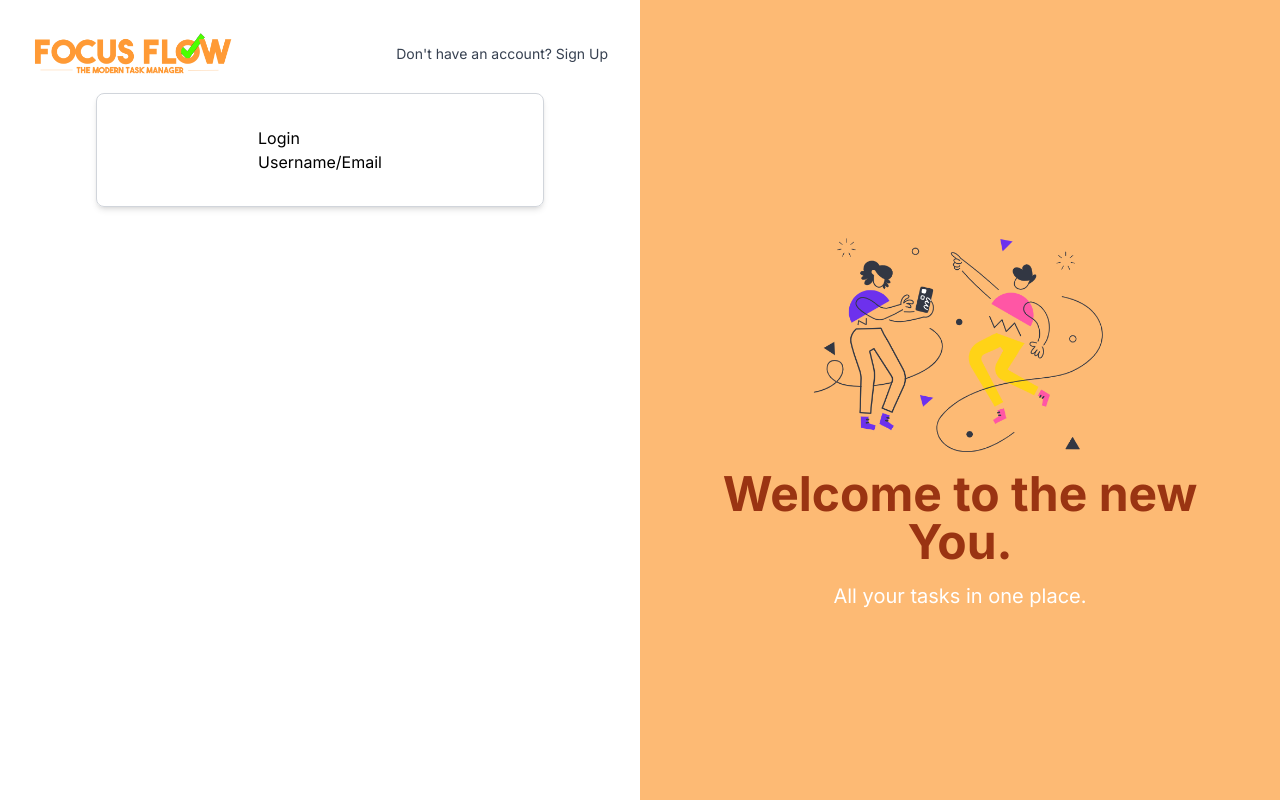
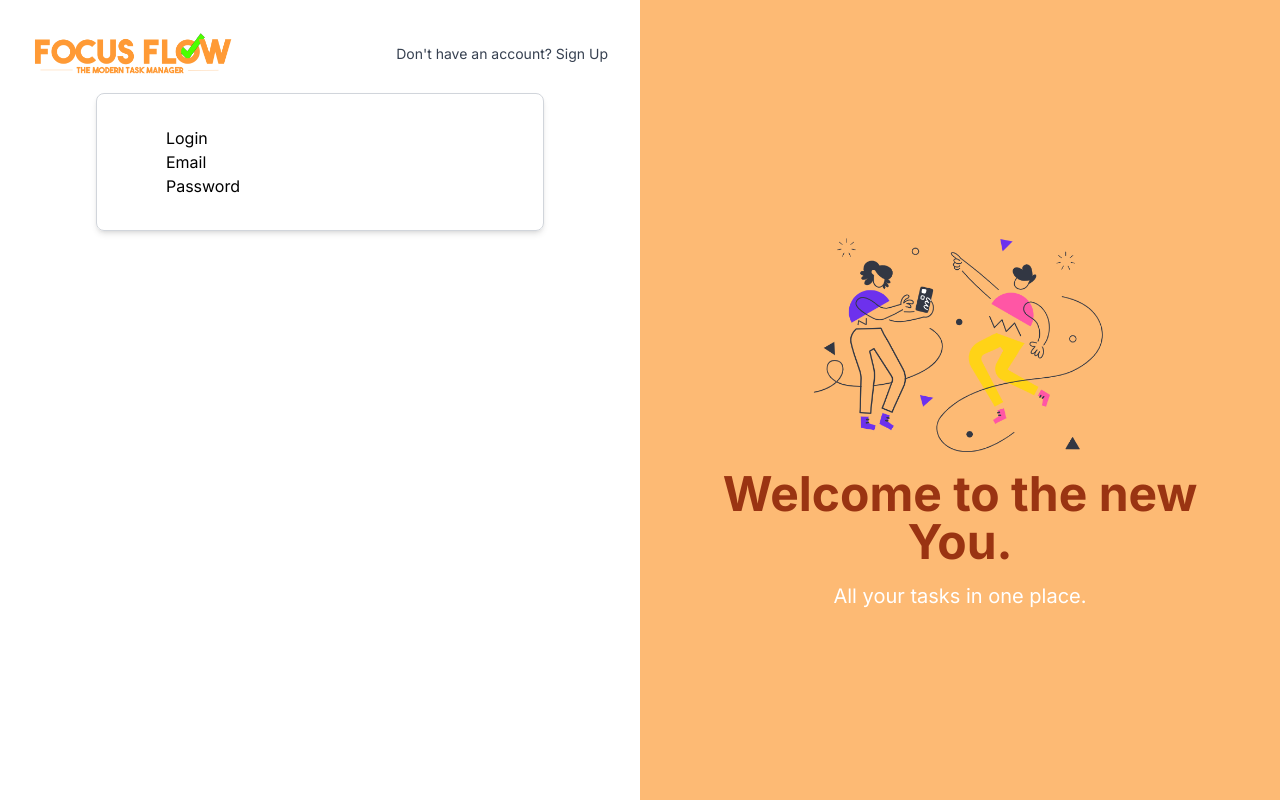
Before and after one commit to colintle/FocusFlow, a Next.js app in the folder focus-flow/: page / in a window 1280 px wide. Both pictures are taken after a click on the element "Already have an account? Sign In". Built offline with nearby package versions, Linux system fonts and the light colour scheme.

Commit message:
Update Login.tsx

```diff
--- a/focus-flow/src/app/components/Login.tsx
+++ b/focus-flow/src/app/components/Login.tsx
@@ -5,7 +5,10 @@ function Login() {
                 Login
             </div>
             <div>
-                Username/Email
+                <label for="loginName">Email</label>
+                <input type="text" id="loginName" /><br />
+                <label for="loginPassword">Password</label>
+                <input type="password" id="loginPassword" /><br />
             </div>
         </div>
     );
```
